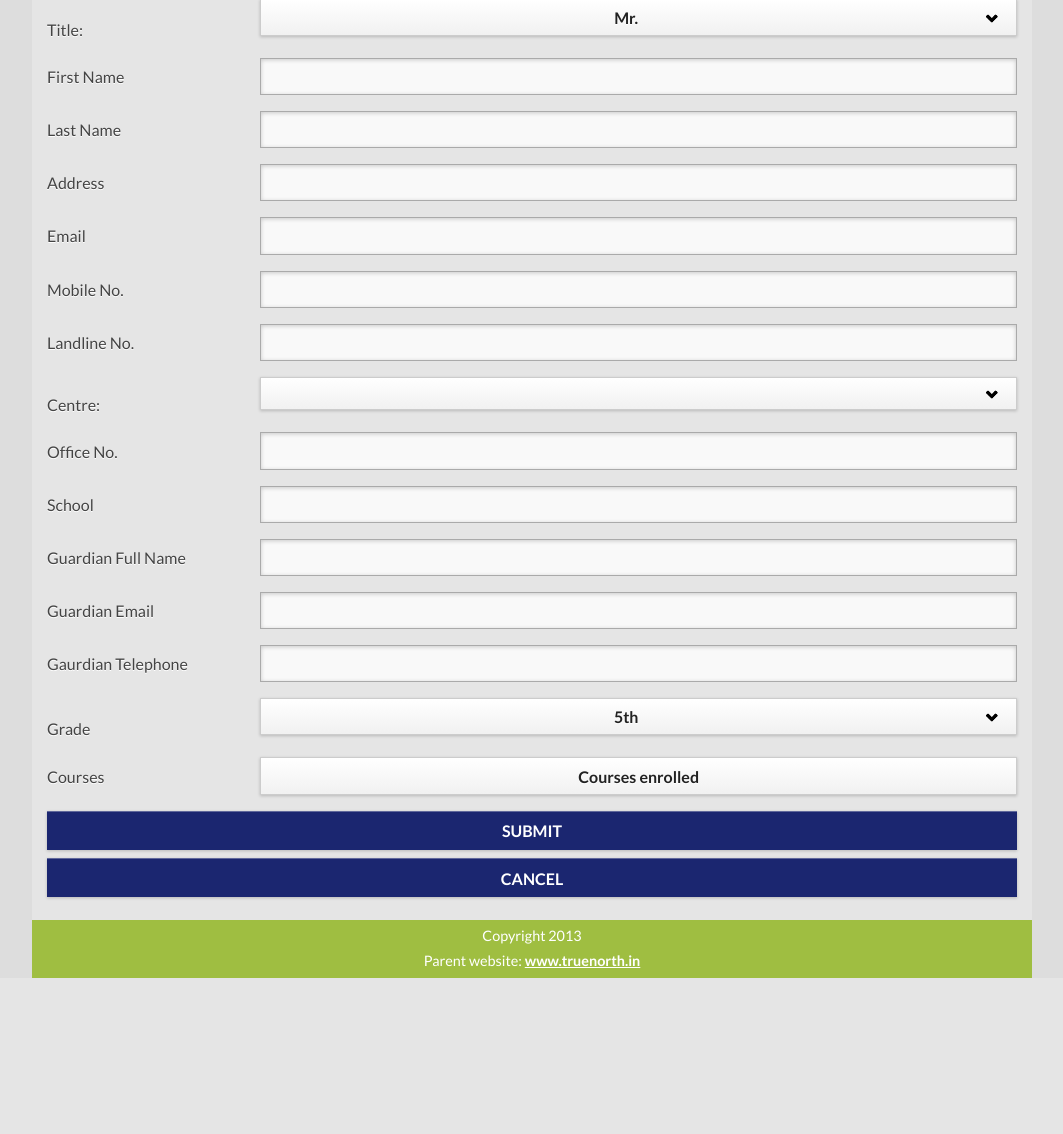
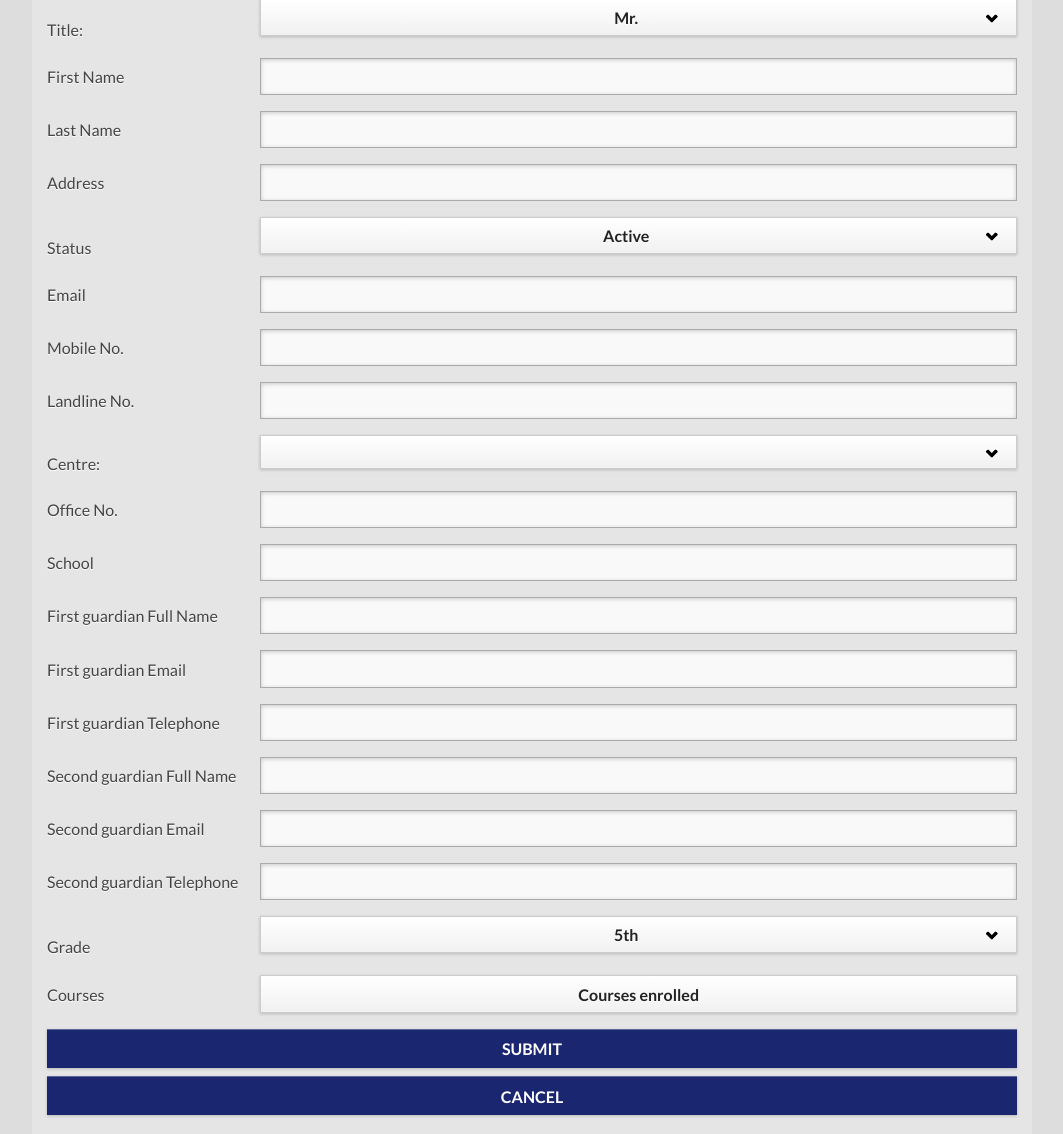
Before and after one commit to batpad/truenorth, a Django app: page /student/add/ in a window 1280 px wide. Shown: the part 253-1387 px from the top of the page, without its empty margins (108-1171 px from the left). Before the commit the page ends 1231 px from the top, so only its background shows below. Run offline with Django 3.2, Linux system fonts and the light colour scheme; the visitor is signed in with stand-in values (Sample User, id 1); data that the repository does not hold is empty; some libraries are stand-ins or nearby versions.

Commit message:
second guardian added,max legnth increased,is_active added,address added to tutors

```diff
--- a/sat/truenorth/views.py
+++ b/sat/truenorth/views.py
@@ -41,32 +41,65 @@ def edit_student(request,iden):
     student = Student.objects.get(id=iden)
     if request.POST:
        #Create a guardian
-        if request.POST['guardian_email'] and request.POST['guardian_tel']:
+        if request.POST['guardian1_email'] and request.POST['guardian1_tel']:
             try:
                 # Already  a guardian
-                guardian = Guardian.objects.get(email=request.POST['guardian_email'])
+                guardian1 = Guardian.objects.get(email=request.POST['guardian1_email'])
             except:
                 # No Guardian
-                guardian_email = request.POST['guardian_email']
-                guardian_tel = request.POST['guardian_tel']
-                guardian_user = MyUser.objects.create_user(guardian_email,guardian_tel)
-                guardian_user.save()
-                guardian =Guardian()
-                guardian.user = guardian_user
+                guardian1_email = request.POST['guardian1_email']
+                guardian1_tel = request.POST['guardian1_tel']
+                guardian1_user = MyUser.objects.create_user(guardian1_email,guardian1_tel)
+                guardian1_user.save()
+                guardian1 =Guardian()
+                guardian1.user = guardian_user
 
 
-            if request.POST['guardian_full_name']:
-                guardian.full_name = request.POST['guardian_full_name']
+            if request.POST['guardian1_full_name']:
+                guardian1.full_name = request.POST['guardian1_full_name']
+            else:
+                guardian1.full_name = ""
+            guardian1.number = request.POST["guardian1_tel"]
+            guardian1.email = request.POST["guardian1_email"]
+
+
+            guardian1.save()
+        else:
+            # No input from user
+            guardian1 = None
+
+
+        if request.POST['guardian2_email'] and request.POST['guardian2_tel']:
+            try:
+                # Already  a guardian
+                guardian2 = Guardian.objects.get(email=request.POST['guardian2_email'])
+            except:
+                # No Guardian
+                guardian2_email = request.POST['guardian2_email']
+                guardian2_tel = request.POST['guardian2_tel']
+                guardian2_user = MyUser.objects.create_user(guardian2_email,guardian2_tel)
+                guardian2_user.save()
+                guardian2 =Guardian()
+                guardian2.user = guardian2_user
+
+
+            if request.POST['guardian2_full_name']:
+                guardian2.full_name = request.POST['guardian2_full_name']
             else:
                 guardian.full_name = ""
-            guardian.number = request.POST["guardian_tel"]
-            guardian.email = request.POST["guardian_email"]
+            guardian2.number = request.POST["guardian2_tel"]
+            guardian2.email = request.POST["guardian2_email"]
 
 
-            guardian.save()
+            guardian2.save()
         else:
             # No input from user
-            guardian = None
+            guardian2 = None
+
+        if request.POST['is_active'] == 'inactive':
+            student.is_active = False
+        else:
+            student.is_active = True
 
 
 
@@ -81,7 +114,8 @@ def edit_student(request,iden):
         student.school = request.POST['school']
         student.address = request.POST['address']
         student.office_number = request.POST['office_number']
-        student.guardian = guardian
+        student.guardian_1 = guardian1
+        student.guardian_2 = guardian2
         # Get the centre
         centre = Centre.objects.get(id=request.POST['centre'])
         student.centre = centre
@@ -121,6 +155,7 @@ def edit_tutor(request,iden):
         tutor.title = request.POST['title']
         tutor.first_name = request.POST['first_name']
         tutor.last_name = request.POST['last_name']
+        tutor.address = request.POST['address']
         tutor.cell_number = request.POST['mobile']
         tutor.landline = request.POST['landline']
         tutor.pan_number = request.POST['pan_number']
@@ -148,6 +183,7 @@ def add_tutor(request):
             info_dict['pan_number'] = request.POST['pan_number']
             info_dict['cell_number'] = request.POST['mobile']
             info_dict['landline'] = request.POST['landline']
+            info_dict['address'] = request.POST['address']
             info_dict['office_number'] = request.POST['office_num']
             tutor = Tutor.objects.create(**info_dict)
             tutor.save()
@@ -185,43 +221,67 @@ def add_staff(request):
 
 def add_student(request):
     if request.POST:
-
-        #Create a user for Student
+       #Create a user for Student
         student_email = request.POST['email']
         student_mobile = request.POST['mobile']
         student_user = MyUser.objects.create_user(student_email,student_mobile)
         student_user.save()
 
 
-       #Create a guardian
-        if request.POST['guardian_email'] and request.POST['guardian_tel']:
-            guardian_email = request.POST['guardian_email']
-            guardian_tel = request.POST['guardian_tel']
-            guardian_user = MyUser.objects.create_user(guardian_email,guardian_tel)
-            guardian_user.save()
+       #Create guardian 1
+        if request.POST['guardian1_email'] and request.POST['guardian1_tel']:
+            guardian1_email = request.POST['guardian1_email']
+            guardian1_tel = request.POST['guardian1_tel']
+            guardian1_user = MyUser.objects.create_user(guardian1_email,guardian1_tel)
+            guardian1_user.save()
 
 
-            guardian =Guardian()
+            guardian1 =Guardian()
 
 
-            if request.POST['guardian_full_name']:
-                guardian.full_name = request.POST['guardian_full_name']
+            if request.POST['guardian1_full_name']:
+                guardian1.full_name = request.POST['guardian1_full_name']
             else:
-                guardian.full_name = ""
-            guardian.number = request.POST["guardian_tel"]
-            guardian.email = request.POST["guardian_email"]
-            guardian.user = guardian_user
+                guardian1.full_name = ""
+            guardian1.number = request.POST["guardian1_tel"]
+            guardian1.email = request.POST["guardian1_email"]
+            guardian1.user = guardian1_user
 
-            guardian.save()
+            guardian1.save()
         else:
-            guardian = None
+            guardian1 = None
+
+        if request.POST['guardian2_email'] and request.POST['guardian2_tel']:
+            guardian2_email = request.POST['guardian2_email']
+            guardian2_tel = request.POST['guardian2_tel']
+            guardian2_user = MyUser.objects.create_user(guardian2_email,guardian2_tel)
+            guardian2_user.save()
+
+
+            guardian2 =Guardian()
+
+
+            if request.POST['guardian2_full_name']:
+                guardian2.full_name = request.POST['guardian2_full_name']
+            else:
+                guardian2.full_name = ""
+            guardian2.number = request.POST["guardian2_tel"]
+            guardian2.email = request.POST["guardian2_email"]
+            guardian2.user = guardian2_user
+
+            guardian2.save()
+        else:
+            guardian2 = None
+
 
 
 
         #Create a student
         info_dict={}
-
-
+        if request.POST['is_active'] == 'active':
+            info_dict['is_active'] = True
+        else:
+            info_dict['is_active'] = False
         info_dict['user'] = student_user
         info_dict['title'] = request.POST['title']
         info_dict['first_name'] = request.POST['first_name']
@@ -235,7 +295,8 @@ def add_student(request):
         info_dict['school'] = request.POST['school']
         info_dict['address'] = request.POST['address']
         info_dict['office_number'] = request.POST['office_number']
-        info_dict['guardian'] = guardian
+        info_dict['guardian_1'] = guardian1
+        info_dict['guardian_2'] = guardian2
 
         # Get the centre
         centre = Centre.objects.get(id=request.POST['centre'])
--- a/templates/add_student.html
+++ b/templates/add_student.html
@@ -44,9 +44,21 @@
             </div>
 
             <div data-role="fieldcontain">
+
+                <label for="">Status</label>
+                <select name="is_active" id="">
+                    <option value="active">Active</option>
+                    <option value="inactive">Inactive</option>
+                </select>
+            </div>
+
+
+            <div data-role="fieldcontain">
                 <label for="">Email</label>
                 <input type="email" name="email" id="" placeholder="" value="">
             </div>
+
+
 
             <div data-role="fieldcontain">
                 <label for="">Mobile No.</label>
@@ -86,21 +98,31 @@
             </div>
 
             <div data-role="fieldcontain">
-                <label for="">Guardian Full Name</label>
-                <input type="text" name="guardian_full_name" id="" placeholder="" value="">
+                <label for="">First guardian Full Name</label>
+                <input type="text" name="guardian1_full_name" id="" placeholder="" value="">
             </div>
 
             <div data-role="fieldcontain">
-                <label for="">Guardian Email</label>
-                <input type="email" name="guardian_email" id="" placeholder="" value="">
+                <label for="">First guardian Email</label>
+                <input type="email" name="guardian1_email" id="" placeholder="" value="">
             </div>
             <div data-role="fieldcontain">
-                <label for="">Gaurdian Telephone</label>
-                <input type="tel" name="guardian_tel" id="" placeholder="" value="">
+                <label for="">First guardian Telephone</label>
+                <input type="tel" name="guardian1_tel" id="" placeholder="" value="">
+            </div>
+            <div data-role="fieldcontain">
+                <label for="">Second guardian Full Name</label>
+                <input type="text" name="guardian2_full_name" id="" placeholder="" value="">
             </div>
 
-
-
+            <div data-role="fieldcontain">
+                <label for="">Second guardian Email</label>
+                <input type="email" name="guardian2_email" id="" placeholder="" value="">
+            </div>
+            <div data-role="fieldcontain">
+                <label for="">Second guardian Telephone</label>
+                <input type="tel" name="guardian2_tel" id="" placeholder="" value="">
+            </div>
 
 
             <div data-role="fieldcontain">
--- a/templates/add_tutor.html
+++ b/templates/add_tutor.html
@@ -35,6 +35,11 @@
             <div data-role="fieldcontain">
                 <label for="">Last Name</label>
                 <input type="text" name="last_name" id="" placeholder="" value="">
+            </div>
+
+            <div data-role="fieldcontain">
+                <label for="">Address</label>
+                <input type="text" name="address" id="" placeholder="" value="">
             </div>
 
             <div data-role="fieldcontain">
--- a/templates/edit_staff.html
+++ b/templates/edit_staff.html
@@ -36,6 +36,7 @@
                 <label for="">Last Name</label>
                 <input type="text" name="last_name" id="" placeholder="" value="{{staff.last_name}}">
             </div>
+
 
             <div data-role="fieldcontain">
                 <label for="textinput-fc">Email</label>
--- a/templates/edit_tutor.html
+++ b/templates/edit_tutor.html
@@ -35,6 +35,11 @@
             <div data-role="fieldcontain">
                 <label for="">Last Name</label>
                 <input type="text" name="last_name" id="" placeholder="" value="{{tutor.last_name}}">
+            </div>
+
+            <div data-role="fieldcontain">
+                <label for="">Address</label>
+                <input type="text" name="address" id="" placeholder="" value="{{tutor.address}}">
             </div>
 
             <div data-role="fieldcontain">
--- a/templates/view_profile_students.html
+++ b/templates/view_profile_students.html
@@ -24,8 +24,10 @@
                     <h2>{{ student.first_name  }} {{ student.last_name  }}</h2>
                     <p>{{student.get_email}}</p>
                     <p>Centre: {{student.centre}}</p>
+		    <p> Status: {% ifequal student.is_active True %}Active{% else %}Inactive{% endifequal %}</p>
                     <p>Address: {{student.address}}</p>
                     <p> Guardian: {{student.guardian}}</p>
+
                 </div>
                 <span class="buttonCustom">
                     <a href="/student/edit/{{student.id}}" class="buttonCustom floatRight" data-role="button">Edit</a>
```
Also changed, not shown: sat/truenorth/models.py (+12 -9 lines), templates/edit_student.html (+31 -7 lines).
